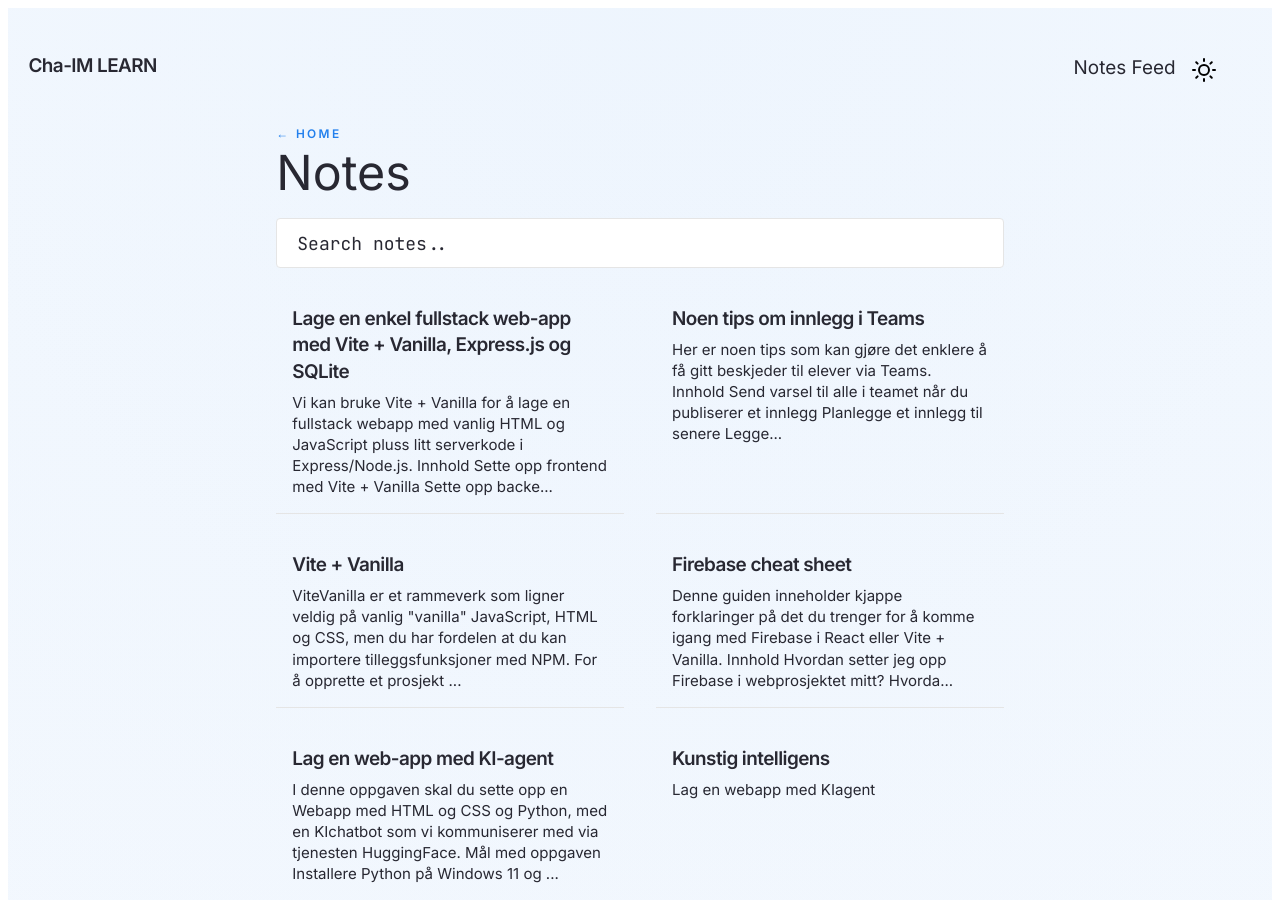
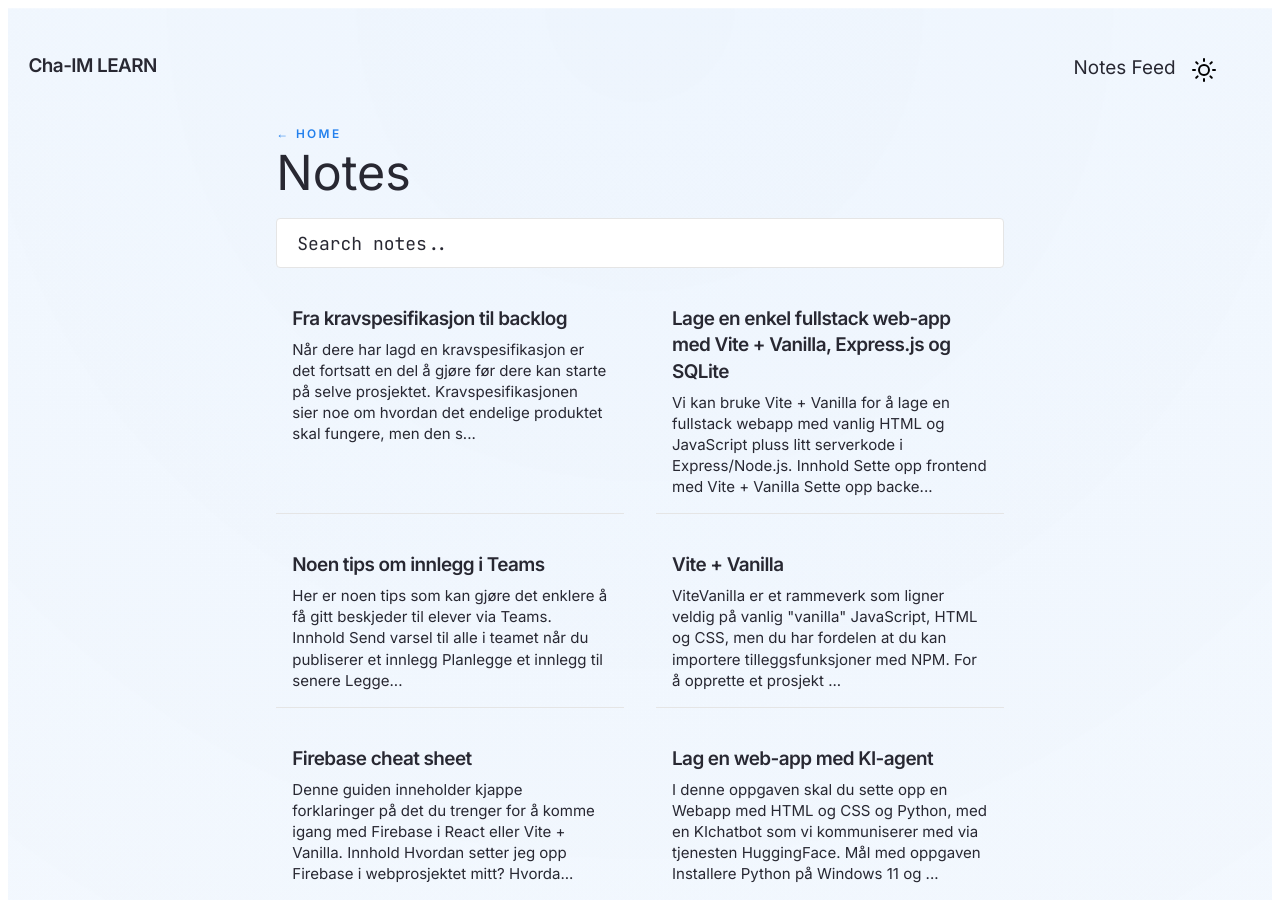
Before and after one commit to Cha-IM/cha-im.github.io, a Jekyll site: the page built from pages/notes.md, in a window 1280 px wide and 900 px high. Built offline with Jekyll 4.4.1, drawn with Linux system fonts in a browser that asks for light colours; part of the change alters nothing that is shown.

Commit message:
TRFK-811339 2026-5-13:13:53:40

```diff
--- a/_notes/Public/Utvikling/Dokumentasjon/Dokumentasjon.md
+++ b/_notes/Public/Utvikling/Dokumentasjon/Dokumentasjon.md
@@ -18,4 +18,5 @@ Hvorfor er dokumentasjon viktig?
 
 ## Innhold i modulen
 * [[Kravspesifikasjon]]
+* [[Fra kravspesifikasjon til backlog]]
 * [[Kommentarer i koden (JavaScript)]]
--- /dev/null
+++ b/_notes/Public/Utvikling/Dokumentasjon/Fra kravspesifikasjon til backlog.md
@@ -0,0 +1,67 @@
+---
+title: Fra kravspesifikasjon til backlog
+feed: show
+date: 12-05-2026
+---
+Når dere har lagd en kravspesifikasjon er det fortsatt en del å gjøre før dere kan starte på selve prosjektet. Kravspesifikasjonen sier noe om hvordan det endelige produktet skal fungere, men den sier ikke noe om hvordan dere skal lage det. For å finne ut av det må dere lage en *produktbacklog*. Dette er en liste over alle de konkrete oppgavene dere må gjøre for å realisere produktet.
+
+Som et eksempel skal vi se for oss at vi skal lage en web-app der brukerne kan lage ulike topp 5-lister ned f.eks. sine favorittsanger, favorittfilmer, tv-serier, band eller lignende. Vi kan da se for oss følgende kravspesifikasjon:
+
+#### Funksjonelle krav
+| **ID**  | **Krav**                  | **Beskrivelse**                                                                                                       |
+| ------- | ------------------------- | --------------------------------------------------------------------------------------------------------------------- |
+| **FK1** | **Brukerregistrering**    | Brukere må kunne opprette en profil med e-post, brukernavn og passord.                                                |
+| **FK2** | **Opprettelse av lister** | Brukere skal kunne lage en liste ved å velge en kategori, gi listen en tittel og legge inn 5 elementer (rangert 1–5). |
+| **FK3** | **Søkefunksjon**          | Det skal være mulig å søke etter lister basert på kategori, tittel eller brukernavn.                                  |
+| **FK4** | **Redigering**            | Brukere må kunne endre eller slette egne lister i etterkant.                                                          |
+| **FK5** | **Sosial interaksjon**    | Brukere skal kunne "like" andres lister og legge inn kommentarer.                                                     |
+| **FK6** | **Bildefunksjonalitet**   | Mulighet for å laste opp eller hente inn et miniatyrbilde for hvert element i listen.                                 |
+| **FK7** | **Kategorisering**        | Systemet skal ha forhåndsdefinerte kategorier (Musikk, Film, spill, etc.), men også tillate "Annet".                  |
+
+#### Ikke-funksjonelle krav
+| **ID**   | **Kategori**             | **Krav**                                                                                         |
+| -------- | ------------------------ | ------------------------------------------------------------------------------------------------ |
+| **IFK1** | **Responstid**           | Sider skal laste på under 2 sekunder ved normal bruk.                                            |
+| **IFK2** | **Responsivt design**    | Webappen skal fungere optimalt på både desktop, nettbrett og mobil (Mobile First).               |
+| **IFK3** | **Sikkerhet**            | Alle passord skal hashes i databasen, og brukersesjoner skal sikres med HTTPS.                   |
+| **IFK4** | **Universell utforming** | Appen skal følge WCAG 2.1-standarden for tilgjengelighet (kontrast, skjermleservennlighet).      |
+| **IFK5** | **Brukervennlighet**     | Det skal ikke kreves mer enn 3 klikk for å starte prosessen med å lage en ny liste fra forsiden. |
+## Minimum Viable Product (MVP)
+Det er vanlig å tenke at man skal starte med å lage en versjon av det endelige produktet som fungerer som en fullstendig app, men som har med kun de absolutt nødvendige funksjonene. Målet er å lage en smal, men fungerende versjon av skuttproduktet som kan tas i bruk med en gang. Etter dette fortsetter man å videreutvikle produktet til man fullfører alle funksjonene man har planlagt i kravspesifikasjonen.
+
+Målet med en MVP er at man kan bruke denne til å faktisk finne ut om folk vil bruke den ferdige appen - man sjekker om ideen var god, uten at man har brukt mye tid på å perfeksjonere en fullstendig app.
+
+I eksempelet med topp 5-appen kan vi lage en MVP ved å starte med kun FK1, FK2 og FK4 og lage en fullstendig app som dekker disse tre kravene. Legg merke til at MVP skal være brukbart, så man må fortsatt ha en ferdig designet app med både frontend og backend som fungerer. Vi har da en app med nok funksjoner til at den kan testes, men som kan bygges ut senere.
+
+## Epics
+Det første man gjør når man skal gå fra kravspesifikasjon til produktbacklog er å identifisere hovedtemaene. I softwareutvikling kalles dette ofte *Epics*. En Epic er et stort mål som inneholder mange små oppgaver. Da ser man på både funksjonelle og ikke-funksjonelle krav i kravspesifikasjonen og slår sammen de som hører til under samme tema.
+I eksempelet vårt over kan vi trekke ut FK1 (brukerregistrering) og IFK3 (sikkerhet) til en Epic vil kaller *Autentisering*. FK2 (opprettelse), FK4 (redigering) og FK7 (kategorier) blir til *Epic: Listehåndtering*.
+
+## Brukerhistorier
+Når vi har identifisert alle epics skal vi bryte ned disse til enkeltoppgaver. Vi tar utgangspunkt i hva en bruker skal kunne gjøre i appen og lager *brukerhistorier*. En brukerhistorie ser sånn ut:
+
+	"Som en [type bruker] vil jeg [handling], slik at jeg [gevinst]"
+For eksempel:
+- Som en *bruker* vil jeg kunne *lage lister i forskjellige kategorier*, slik at jeg kan *dele mine favoritter med andre*.
+- Som en *bruker* vil jeg *logge inn*, slik at jeg kan *se mine lagrede lister*
+- Som en *bruker* vil jeg kunne *se andre sine lister*, slik at jeg kan *gi dem stjerner*.
+- Som en *moderator* vil jeg kunne *skjule brukere sine lister*, slik at jeg kan *fjerne upassende innhold*.
+
+## Teknisk dekomponering
+Når vi har lagd brukerhistoriene må vi finne ut hvilke spesifikke oppgaver som må gjøres for å oppfylle hver enkelt brukerhistorie. Hver av brukerhistoriene trenger mest sannsynlig både elementer fra frontend, backend og database. Vi må derfor bryte ned historiene.
+
+### Eksempel
+Brukerhistorien "Som en bruker vil jeg logge inn, slik at jeg kan se mine lagrede lister" krever at vi har registrert brukere og lagret lister i en database, at vi har en innloggingsside og et skjema for å legge inn lister. Dette kan vi bryte ned slik:
+- **Backend**: Lage POST-rute for å sende innloggingsinfo til databasen (POST /login).
+- **Database**: Opprette tabell for brukere i databasen med brukernavn og hashet passord
+- **Frontend**: Lage UI-komponent for innlogging (to input-felter og en knapp)
+- **Frontend**: Koble skjemaet til POST-ruta.
+- **Backend**: Lage POST-rute for å sende listedata til databasen (POST /api/lists)
+- **Database**: Opprette tabell for lister i databasen og koble denne til brukere
+- **Frontend**: Lage UI-komponent for liste-skjema (5 nummererte input-felter, combobox for kategori og knapp).
+- **Frontend**: Koble skjemaet til POST-ruta (API)
+
+## Backlog/issues
+Når vi har brutt ned alle Epics og har en lang liste med korte oppgaver, kan vi samle alle disse i en backlog. Hver oppgave i backlogen skal være sånn at en person kan gjennomføre oppgaven alene i løpet av en eller to dager.
+
+Nå kan vi legge inn oppgavene i backlogen i Github-repoen vår, som Issues. Da blir det enkelt for hele teamet å se hva som må gjøres, og man kan se status på oppgavene om de er gjort, og av hvem.
```
Also changed, not shown: .obsidian/workspace.json.
